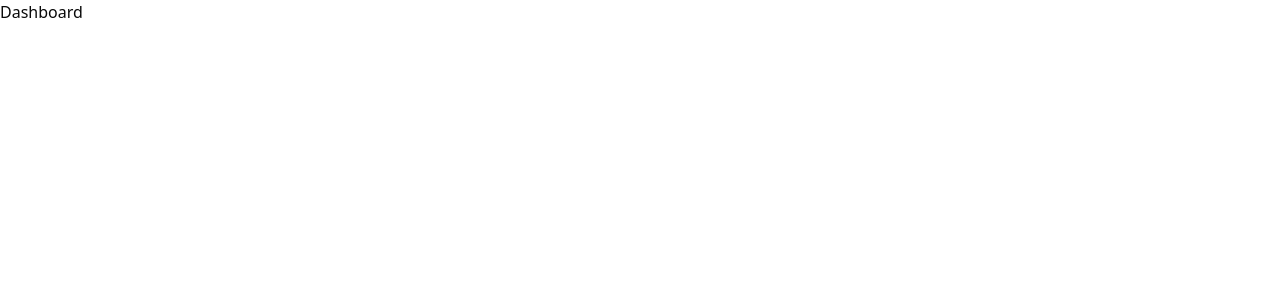
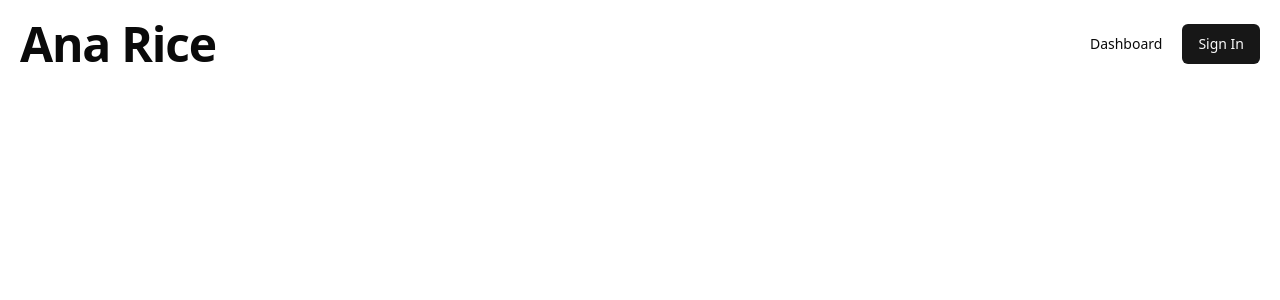
Before and after one commit to ana-rice/ana-rice, a React (Vite) app in the folder frontend/: page /dashboard in a window 1280 px wide. Shown: the top 300 px of the page. Built offline with nearby package versions, Linux system fonts and the light colour scheme.

Commit message:
Added Navbar.

```diff
--- a/frontend/package.json
+++ b/frontend/package.json
@@ -10,6 +10,8 @@
     "preview": "vite preview"
   },
   "dependencies": {
+    "@radix-ui/react-navigation-menu": "^1.2.1",
+    "@radix-ui/react-slot": "^1.1.0",
     "class-variance-authority": "^0.7.0",
     "clsx": "^2.1.1",
     "lucide-react": "^0.452.0",
--- /dev/null
+++ b/frontend/src/components/layout/Navbar.tsx
@@ -0,0 +1,36 @@
+import { Button } from "@/components/ui/button";
+import {
+  NavigationMenu,
+  NavigationMenuItem,
+  NavigationMenuLink,
+  NavigationMenuList,
+  navigationMenuTriggerStyle,
+} from "@/components/ui/navigation-menu";
+import { H1 } from "@/components/ui/typography";
+import { Link } from "react-router-dom";
+
+const Navbar = () => {
+  return (
+    <div className="flex justify-between p-5">
+      <H1>
+        <Link to="/">Ana Rice</Link>
+      </H1>
+      <NavigationMenu>
+        <NavigationMenuList>
+          <NavigationMenuItem>
+            <Link to="/dashboard">
+              <NavigationMenuLink className={navigationMenuTriggerStyle()}>
+                Dashboard
+              </NavigationMenuLink>
+            </Link>
+          </NavigationMenuItem>
+          <NavigationMenuItem>
+            <Button>Sign In</Button>
+          </NavigationMenuItem>
+        </NavigationMenuList>
+      </NavigationMenu>
+    </div>
+  );
+};
+
+export default Navbar;
--- /dev/null
+++ b/frontend/src/components/ui/button.tsx
@@ -0,0 +1,56 @@
+import { Slot } from "@radix-ui/react-slot";
+import { cva, type VariantProps } from "class-variance-authority";
+import * as React from "react";
+
+import { cn } from "@/lib/utils";
+
+const buttonVariants = cva(
+  "inline-flex items-center justify-center whitespace-nowrap rounded-md text-sm font-medium ring-offset-background transition-colors focus-visible:outline-none focus-visible:ring-2 focus-visible:ring-ring focus-visible:ring-offset-2 disabled:pointer-events-none disabled:opacity-50",
+  {
+    variants: {
+      variant: {
+        default: "bg-primary text-primary-foreground hover:bg-primary/90",
+        destructive:
+          "bg-destructive text-destructive-foreground hover:bg-destructive/90",
+        outline:
+          "border border-input bg-background hover:bg-accent hover:text-accent-foreground",
+        secondary:
+          "bg-secondary text-secondary-foreground hover:bg-secondary/80",
+        ghost: "hover:bg-accent hover:text-accent-foreground",
+        link: "text-primary underline-offset-4 hover:underline",
+      },
+      size: {
+        default: "h-10 px-4 py-2",
+        sm: "h-9 rounded-md px-3",
+        lg: "h-11 rounded-md px-8",
+        icon: "h-10 w-10",
+      },
+    },
+    defaultVariants: {
+      variant: "default",
+      size: "default",
+    },
+  },
+);
+
+export interface ButtonProps
+  extends React.ButtonHTMLAttributes<HTMLButtonElement>,
+    VariantProps<typeof buttonVariants> {
+  asChild?: boolean;
+}
+
+const Button = React.forwardRef<HTMLButtonElement, ButtonProps>(
+  ({ className, variant, size, asChild = false, ...props }, ref) => {
+    const Comp = asChild ? Slot : "button";
+    return (
+      <Comp
+        className={cn(buttonVariants({ variant, size, className }))}
+        ref={ref}
+        {...props}
+      />
+    );
+  },
+);
+Button.displayName = "Button";
+
+export { Button, buttonVariants };
--- /dev/null
+++ b/frontend/src/components/ui/navigation-menu.tsx
@@ -0,0 +1,128 @@
+import * as React from "react"
+import * as NavigationMenuPrimitive from "@radix-ui/react-navigation-menu"
+import { cva } from "class-variance-authority"
+import { ChevronDown } from "lucide-react"
+
+import { cn } from "@/lib/utils"
+
+const NavigationMenu = React.forwardRef<
+  React.ElementRef<typeof NavigationMenuPrimitive.Root>,
+  React.ComponentPropsWithoutRef<typeof NavigationMenuPrimitive.Root>
+>(({ className, children, ...props }, ref) => (
+  <NavigationMenuPrimitive.Root
+    ref={ref}
+    className={cn(
+      "relative z-10 flex max-w-max flex-1 items-center justify-center",
+      className
+    )}
+    {...props}
+  >
+    {children}
+    <NavigationMenuViewport />
+  </NavigationMenuPrimitive.Root>
+))
+NavigationMenu.displayName = NavigationMenuPrimitive.Root.displayName
+
+const NavigationMenuList = React.forwardRef<
+  React.ElementRef<typeof NavigationMenuPrimitive.List>,
+  React.ComponentPropsWithoutRef<typeof NavigationMenuPrimitive.List>
+>(({ className, ...props }, ref) => (
+  <NavigationMenuPrimitive.List
+    ref={ref}
+    className={cn(
+      "group flex flex-1 list-none items-center justify-center space-x-1",
+      className
+    )}
+    {...props}
+  />
+))
+NavigationMenuList.displayName = NavigationMenuPrimitive.List.displayName
+
+const NavigationMenuItem = NavigationMenuPrimitive.Item
+
+const navigationMenuTriggerStyle = cva(
+  "group inline-flex h-10 w-max items-center justify-center rounded-md bg-background px-4 py-2 text-sm font-medium transition-colors hover:bg-accent hover:text-accent-foreground focus:bg-accent focus:text-accent-foreground focus:outline-none disabled:pointer-events-none disabled:opacity-50 data-[active]:bg-accent/50 data-[state=open]:bg-accent/50"
+)
+
+const NavigationMenuTrigger = React.forwardRef<
+  React.ElementRef<typeof NavigationMenuPrimitive.Trigger>,
+  React.ComponentPropsWithoutRef<typeof NavigationMenuPrimitive.Trigger>
+>(({ className, children, ...props }, ref) => (
+  <NavigationMenuPrimitive.Trigger
+    ref={ref}
+    className={cn(navigationMenuTriggerStyle(), "group", className)}
+    {...props}
+  >
+    {children}{" "}
+    <ChevronDown
+      className="relative top-[1px] ml-1 h-3 w-3 transition duration-200 group-data-[state=open]:rotate-180"
+      aria-hidden="true"
+    />
+  </NavigationMenuPrimitive.Trigger>
+))
+NavigationMenuTrigger.displayName = NavigationMenuPrimitive.Trigger.displayName
+
+const NavigationMenuContent = React.forwardRef<
+  React.ElementRef<typeof NavigationMenuPrimitive.Content>,
+  React.ComponentPropsWithoutRef<typeof NavigationMenuPrimitive.Content>
+>(({ className, ...props }, ref) => (
+  <NavigationMenuPrimitive.Content
+    ref={ref}
+    className={cn(
+      "left-0 top-0 w-full data-[motion^=from-]:animate-in data-[motion^=to-]:animate-out data-[motion^=from-]:fade-in data-[motion^=to-]:fade-out data-[motion=from-end]:slide-in-from-right-52 data-[motion=from-start]:slide-in-from-left-52 data-[motion=to-end]:slide-out-to-right-52 data-[motion=to-start]:slide-out-to-left-52 md:absolute md:w-auto ",
+      className
+    )}
+    {...props}
+  />
+))
+NavigationMenuContent.displayName = NavigationMenuPrimitive.Content.displayName
+
+const NavigationMenuLink = NavigationMenuPrimitive.Link
+
+const NavigationMenuViewport = React.forwardRef<
+  React.ElementRef<typeof NavigationMenuPrimitive.Viewport>,
+  React.ComponentPropsWithoutRef<typeof NavigationMenuPrimitive.Viewport>
+>(({ className, ...props }, ref) => (
+  <div className={cn("absolute left-0 top-full flex justify-center")}>
+    <NavigationMenuPrimitive.Viewport
+      className={cn(
+        "origin-top-center relative mt-1.5 h-[var(--radix-navigation-menu-viewport-height)] w-full overflow-hidden rounded-md border bg-popover text-popover-foreground shadow-lg data-[state=open]:animate-in data-[state=closed]:animate-out data-[state=closed]:zoom-out-95 data-[state=open]:zoom-in-90 md:w-[var(--radix-navigation-menu-viewport-width)]",
+        className
+      )}
+      ref={ref}
+      {...props}
+    />
+  </div>
+))
+NavigationMenuViewport.displayName =
+  NavigationMenuPrimitive.Viewport.displayName
+
+const NavigationMenuIndicator = React.forwardRef<
+  React.ElementRef<typeof NavigationMenuPrimitive.Indicator>,
+  React.ComponentPropsWithoutRef<typeof NavigationMenuPrimitive.Indicator>
+>(({ className, ...props }, ref) => (
+  <NavigationMenuPrimitive.Indicator
+    ref={ref}
+    className={cn(
+      "top-full z-[1] flex h-1.5 items-end justify-center overflow-hidden data-[state=visible]:animate-in data-[state=hidden]:animate-out data-[state=hidden]:fade-out data-[state=visible]:fade-in",
+      className
+    )}
+    {...props}
+  >
+    <div className="relative top-[60%] h-2 w-2 rotate-45 rounded-tl-sm bg-border shadow-md" />
+  </NavigationMenuPrimitive.Indicator>
+))
+NavigationMenuIndicator.displayName =
+  NavigationMenuPrimitive.Indicator.displayName
+
+export {
+  navigationMenuTriggerStyle,
+  NavigationMenu,
+  NavigationMenuList,
+  NavigationMenuItem,
+  NavigationMenuContent,
+  NavigationMenuTrigger,
+  NavigationMenuLink,
+  NavigationMenuIndicator,
+  NavigationMenuViewport,
+}
--- /dev/null
+++ b/frontend/src/components/ui/typography.tsx
@@ -0,0 +1,13 @@
+interface TypographyProps {
+  children: React.ReactNode;
+}
+
+const H1 = ({ children }: TypographyProps) => {
+  return (
+    <h1 className="scroll-m-20 text-4xl font-extrabold tracking-tight lg:text-5xl">
+      {children}
+    </h1>
+  );
+};
+
+export { H1 };
--- a/frontend/src/pages/DashboardPage.tsx
+++ b/frontend/src/pages/DashboardPage.tsx
@@ -1,9 +1,5 @@
-const DashboardPage: React.FC = (): JSX.Element => {
-  return (
-    <div>
-      <h1>Dashboard</h1>
-    </div>
-  );
+const DashboardPage = () => {
+  return <div></div>;
 };
 
 export default DashboardPage;
--- a/frontend/src/pages/HomePage.tsx
+++ b/frontend/src/pages/HomePage.tsx
@@ -1,9 +1,5 @@
-const HomePage: React.FC = (): JSX.Element => {
-  return (
-    <div>
-      <h1>About</h1>
-    </div>
-  );
+const HomePage = () => {
+  return <div></div>;
 };
 
 export default HomePage;
--- a/frontend/src/pages/RootPage.tsx
+++ b/frontend/src/pages/RootPage.tsx
@@ -1,8 +1,10 @@
+import Navbar from "@/components/layout/Navbar";
 import { Outlet } from "react-router-dom";
 
-const RootPage: React.FC = (): JSX.Element => {
+const RootPage = () => {
   return (
     <div>
+      <Navbar />
       <Outlet />
     </div>
   );
```
Also changed, not shown: 1 other file (tests, documents, lock files or other folders).
